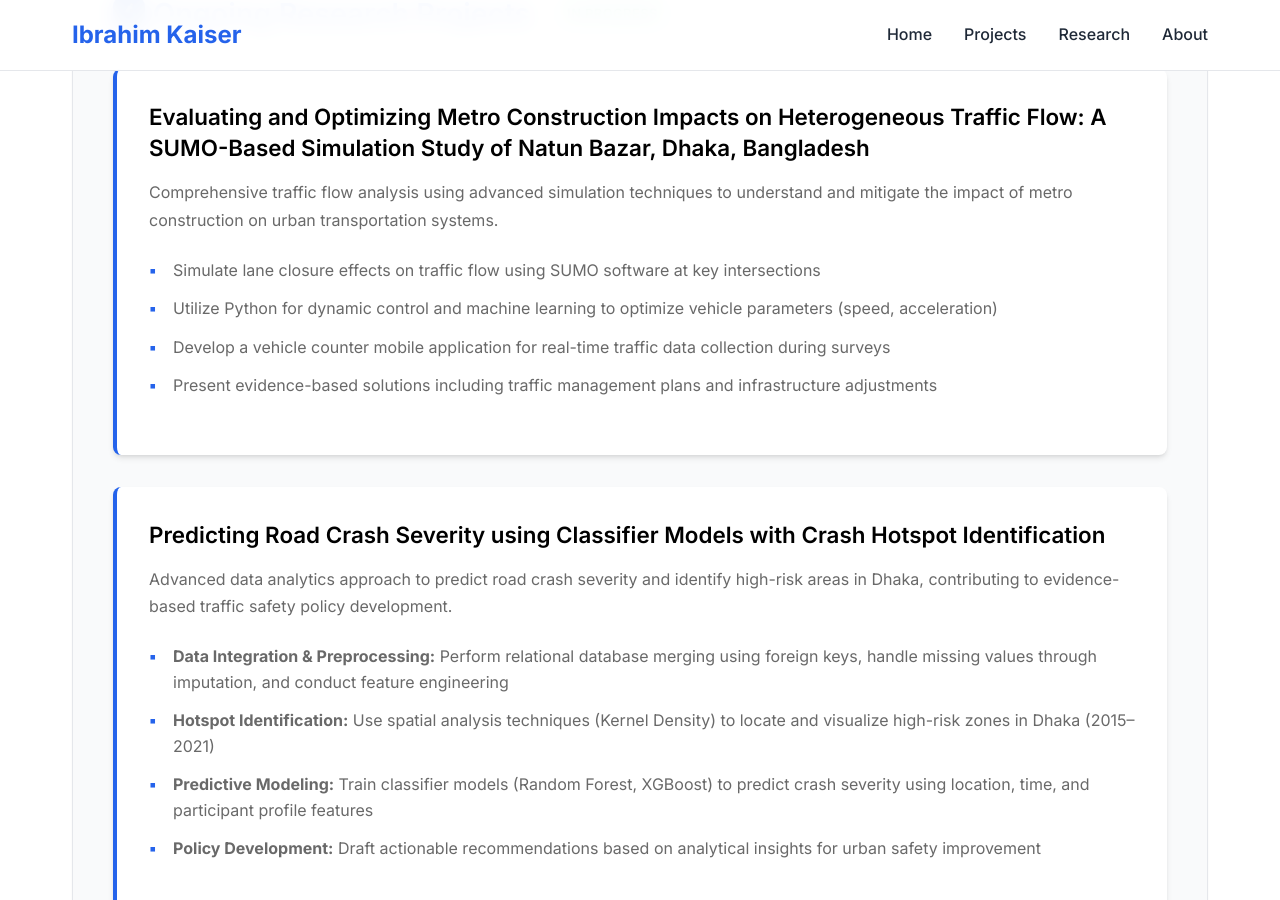
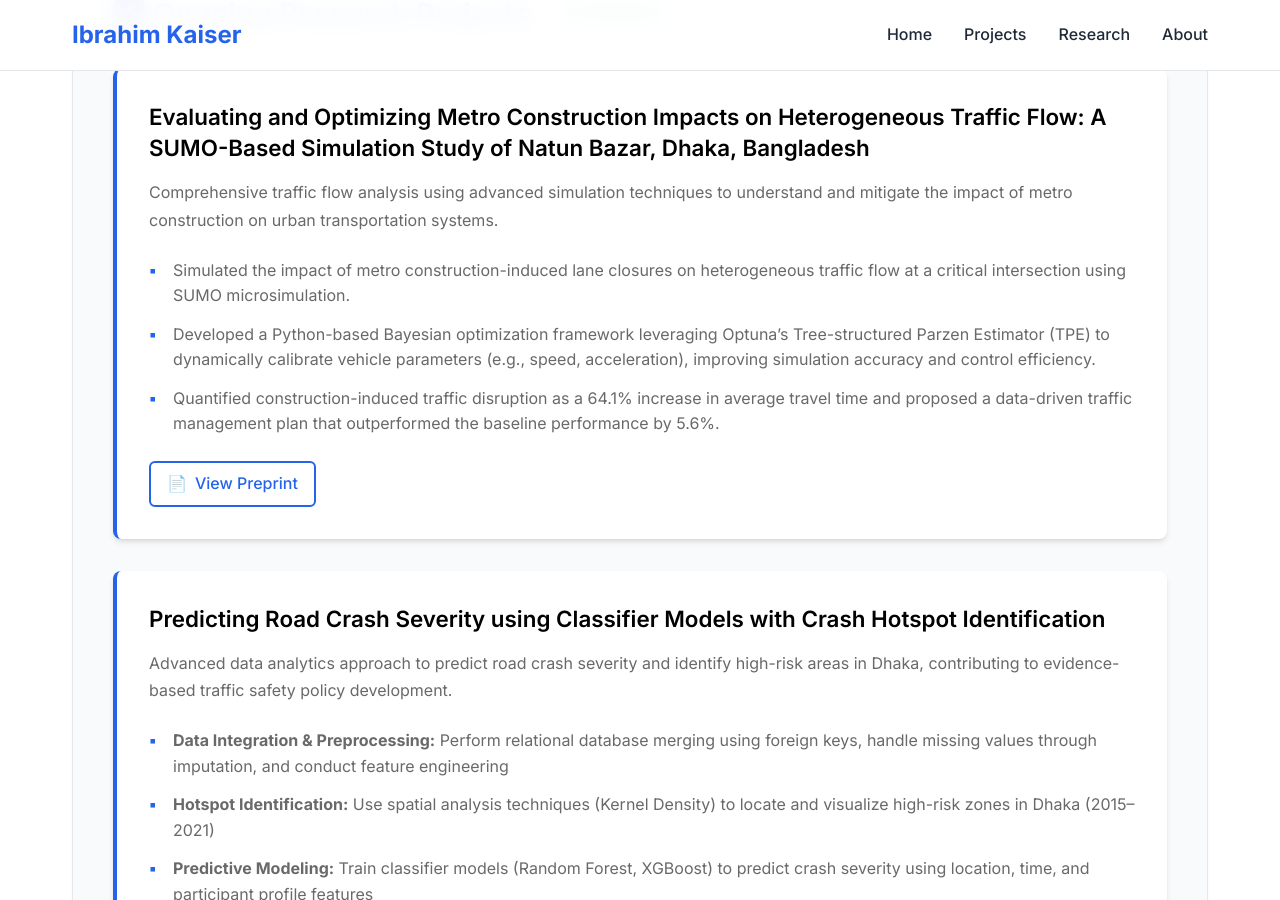
Before and after one commit to ikReza/ikReza.github.io, a Jekyll site: the page built from research.md, in a window 1280 px wide and 900 px high, scrolled down 982 px. Built offline with Jekyll 4.4.1, drawn with Linux system fonts in a browser that asks for light colours.

Commit message:
added sumo preprint link

```diff
--- a/research.md
+++ b/research.md
@@ -233,11 +233,15 @@ title: "Research"
                         Comprehensive traffic flow analysis using advanced simulation techniques to understand and mitigate the impact of metro construction on urban transportation systems.
                     </p>
                     <ul class="research-highlights">
-                        <li>Simulate lane closure effects on traffic flow using SUMO software at key intersections</li>
-                        <li>Utilize Python for dynamic control and machine learning to optimize vehicle parameters (speed, acceleration)</li>
-                        <li>Develop a vehicle counter mobile application for real-time traffic data collection during surveys</li>
-                        <li>Present evidence-based solutions including traffic management plans and infrastructure adjustments</li>
+                        <li>Simulated the impact of metro construction-induced lane closures on heterogeneous traffic flow at a critical intersection using SUMO microsimulation.</li>
+                        <li>Developed a Python-based Bayesian optimization framework leveraging Optuna’s Tree-structured Parzen Estimator (TPE) to dynamically calibrate vehicle parameters (e.g., speed, acceleration), improving simulation accuracy and control efficiency.</li>
+                        <li>Quantified construction-induced traffic disruption as a 64.1% increase in average travel time and proposed a data-driven traffic management plan that outperformed the baseline performance by 5.6%.</li>
                     </ul>
+                    <a href="https://zenodo.org/records/17633524"
+                       class="research-link" target="_blank" rel="noopener noreferrer">
+                        <span>📄</span>
+                        View Preprint
+                    </a>
                 </div>
                 <div class="research-item">
                     <h4 class="research-title">
```
